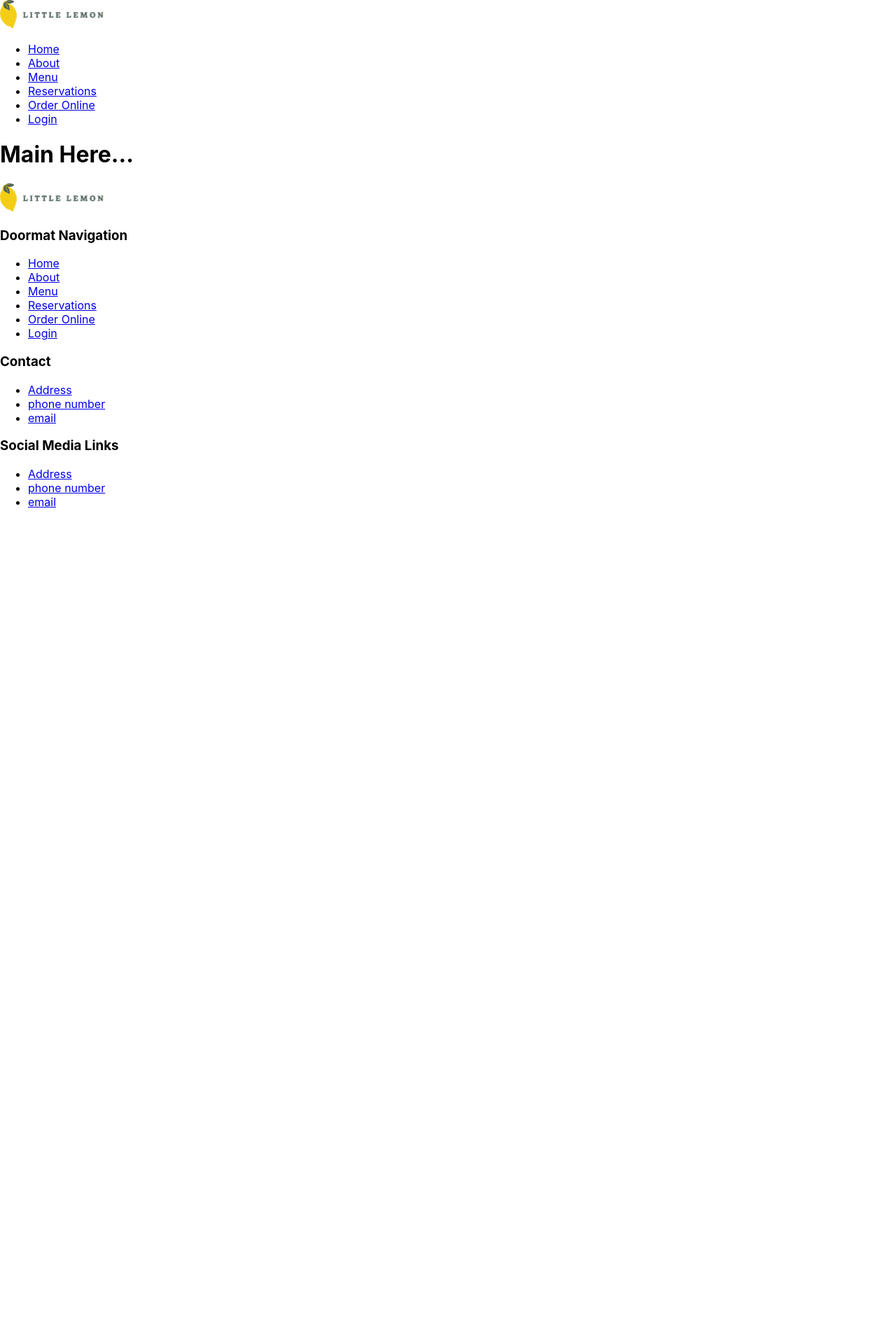
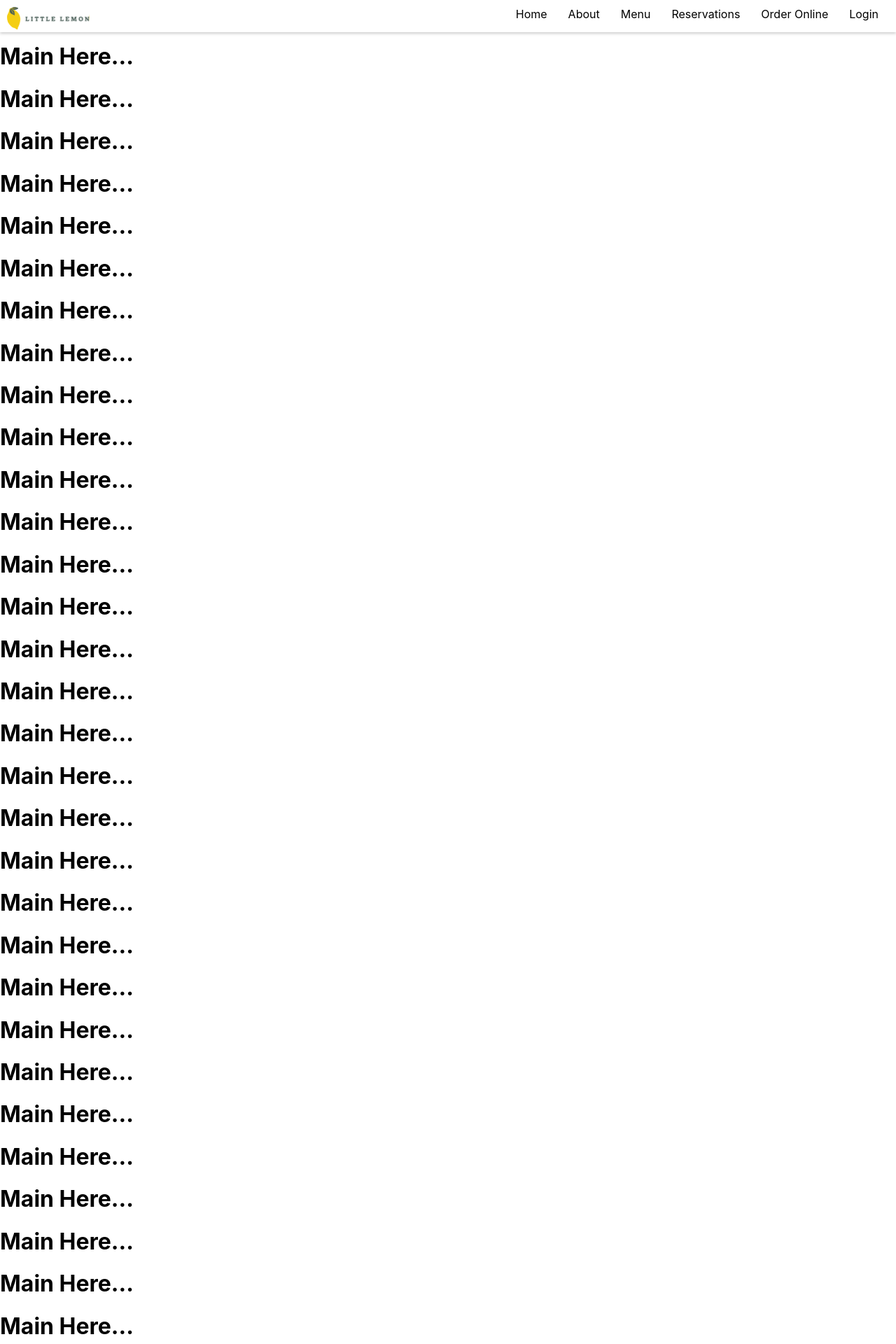
Before and after one commit to PooyaTarashi/Prowject, a React (Create React App) app: page / in a window 1280 px wide. Shown: the top 1920 px of the page at 70% size. Before the commit the page ends 800 px from the top, so only its background shows below. Built offline with nearby package versions, Linux system fonts and the light colour scheme.

Commit message:
Add footer and header

```diff
--- a/src/components/Footer.js
+++ b/src/components/Footer.js
@@ -1,11 +1,11 @@
-import footerLogo from '../icons_assets/Logo.svg'
+import footerLogo from '../icons_assets/footer-logo.2c859235d6c57bb54176.jpg'
 
 const Footer = () => {
     return (
-        <footer>
-        <img src={footerLogo} alt="Little Lemon Logo"/>
+      <footer>
+        <img id="footer-logo" height={150} src={footerLogo} alt="Little Lemon Logo"/>
 
-        <div>
+        <div className='footer-container'>
           <h3>
             Doormat Navigation
           </h3>
@@ -19,7 +19,7 @@ const Footer = () => {
           </ul>
         </div>
 
-        <div>
+        <div className='footer-container'>
           <h3>
             Contact
           </h3>
@@ -30,7 +30,7 @@ const Footer = () => {
           </ul>
         </div>
 
-        <div>
+        <div className='footer-container'>
           <h3>
             Social Media Links
           </h3>
--- a/src/components/Header.js
+++ b/src/components/Header.js
@@ -4,7 +4,7 @@ import headerLogo from '../icons_assets/Logo.svg'
 const Header = () => {
     return (
         <header>
-            <img src={headerLogo} alt="Little Lemon Logo" />
+            <a href='http://localhost:3000/'><img src={headerLogo} alt="Little Lemon Logo" id="header-logo" /></a>
             <Nav />
         </header>
     );
--- a/src/components/Main.js
+++ b/src/components/Main.js
@@ -1,9 +1,51 @@
 const Main = () => {
     return (
       <main>
-        <h1>
-          Main Here...
-        </h1>
+        <br/>
+        <br/>
+        <h1>Main Here...</h1>
+        <h1>Main Here...</h1>
+        <h1>Main Here...</h1>
+        <h1>Main Here...</h1>
+        <h1>Main Here...</h1>
+        <h1>Main Here...</h1>
+        <h1>Main Here...</h1>
+        <h1>Main Here...</h1>
+        <h1>Main Here...</h1>
+        <h1>Main Here...</h1>
+        <h1>Main Here...</h1>
+        <h1>Main Here...</h1>
+        <h1>Main Here...</h1>
+        <h1>Main Here...</h1>
+        <h1>Main Here...</h1>
+        <h1>Main Here...</h1>
+        <h1>Main Here...</h1>
+        <h1>Main Here...</h1>
+        <h1>Main Here...</h1>
+        <h1>Main Here...</h1>
+        <h1>Main Here...</h1>
+        <h1>Main Here...</h1>
+        <h1>Main Here...</h1>
+        <h1>Main Here...</h1>
+        <h1>Main Here...</h1>
+        <h1>Main Here...</h1>
+        <h1>Main Here...</h1>
+        <h1>Main Here...</h1>
+        <h1>Main Here...</h1>
+        <h1>Main Here...</h1>
+        <h1>Main Here...</h1>
+        <h1>Main Here...</h1>
+        <h1>Main Here...</h1>
+        <h1>Main Here...</h1>
+        <h1>Main Here...</h1>
+        <h1>Main Here...</h1>
+        <h1>Main Here...</h1>
+        <h1>Main Here...</h1>
+        <h1>Main Here...</h1>
+        <h1>Main Here...</h1>
+        <h1>Main Here...</h1>
+        <h1>Main Here...</h1>
+        <h1>Main Here...</h1>
       </main>
     );
 }
--- a/src/index.css
+++ b/src/index.css
@@ -11,3 +11,93 @@ code {
   font-family: source-code-pro, Menlo, Monaco, Consolas, 'Courier New',
     monospace;
 }
+
+header {
+  display: flex;
+  /* justify-content: space-around; */
+  justify-content: space-between;
+  position: fixed;
+  top: 0;
+  left: 0;
+  width: 100%;
+  background-color: white;
+  box-shadow: 0px 2px 4px rgba(0, 0, 0, 0.2);
+  align-content: center;
+  padding-bottom: 0px;
+}
+
+nav {
+  padding: 0px;
+  margin-bottom: 0px;
+}
+
+nav > ul {
+  list-style-type: none;
+  display: flex;
+  padding: 10px;
+  padding-top: 10px;
+  padding-bottom: 0px;
+  margin-top: 0px;
+}
+
+nav > ul > li > a {
+  text-decoration: none;
+  color: black;
+  background-color: white;
+  padding: 15px 15px;
+  padding-top: 15px;
+  margin: 0px;
+}
+
+
+nav > ul > li > a:hover {
+  text-decoration: none;
+  color: black;
+  background-color: #e1e5e3;
+}
+
+footer {
+  background-color: #333333;
+  color: white;
+  display: flex;
+  justify-content: space-around;
+  padding-top: 30px;
+  padding-bottom: 30px;
+}
+
+#footer-logo {
+  padding-top: 25px;
+}
+
+#header-logo {
+  padding: 10px;
+  padding-bottom: 0px;
+  height: 32px;
+}
+
+.footer-container {
+  padding-bottom: 20px;
+  display: flex;
+  flex-direction: column;
+}
+
+.footer-container > h3 {
+  padding-left: 40px;
+  margin-bottom: 0px;
+}
+
+footer > div > ul > li {
+  list-style-type: none;
+  text-decoration: none;
+  color: white;
+}
+
+footer a {
+  text-decoration: none;
+  color: white;
+}
+
+footer a:hover {
+  text-decoration: none;
+  color: #d3d4d4;
+}
```
Also changed, not shown: src/components/Nav.js (indentation only), src/icons_assets/footer-logo.2c859235d6c57bb54176.jpg (added).
